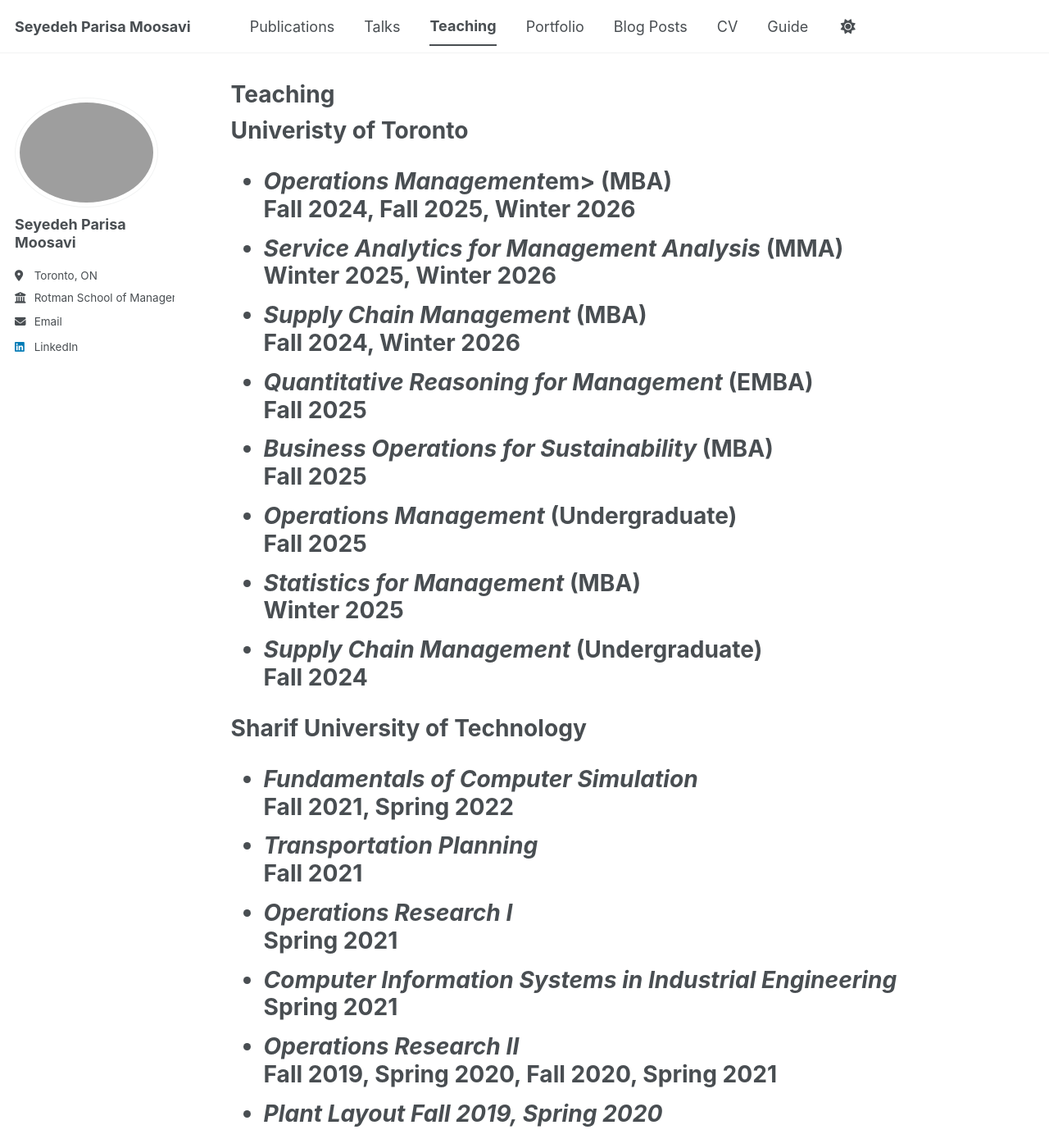
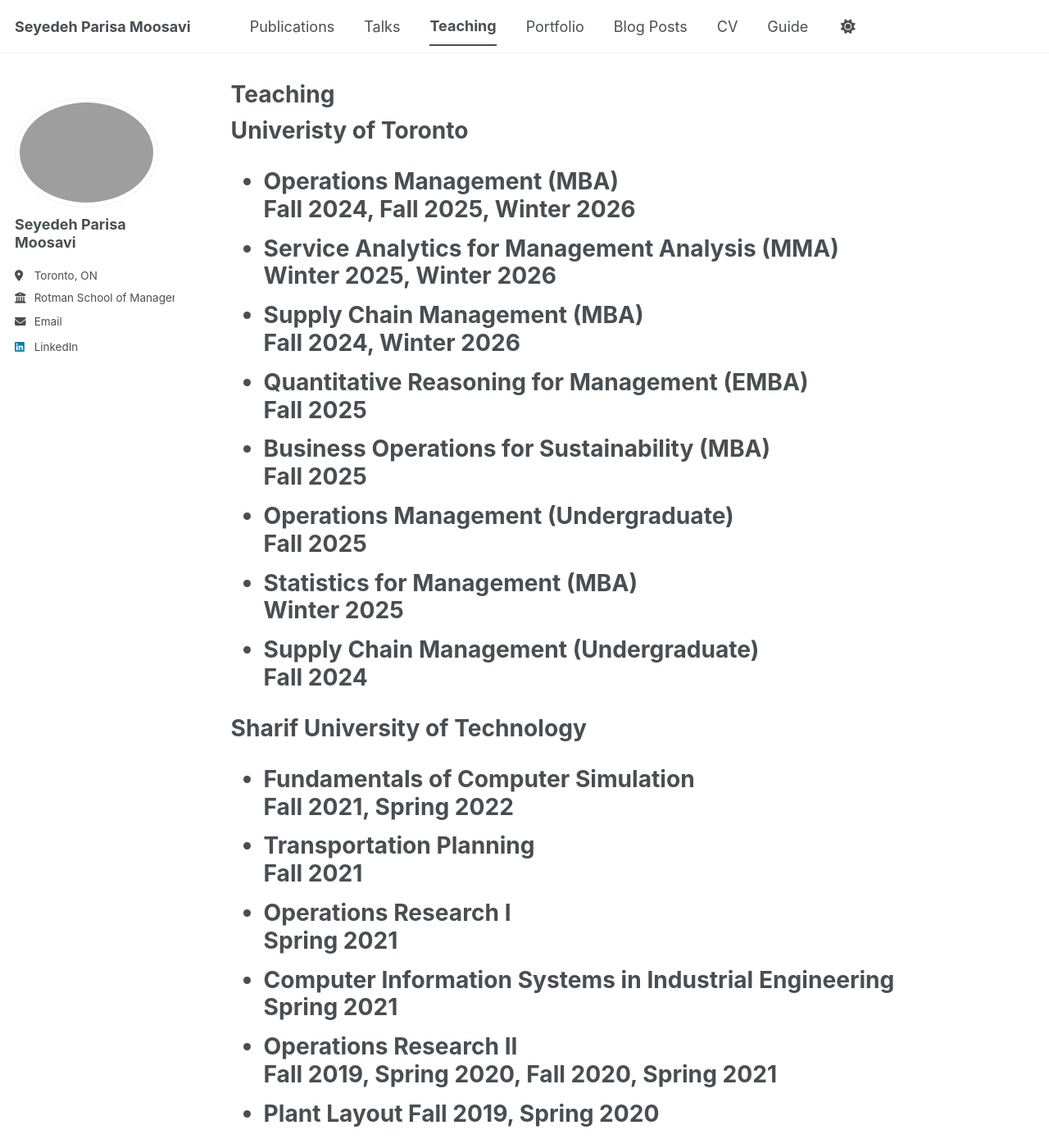
Before and after one commit to parisamsv/parisamsv.github.io, a Jekyll site: the page built from _pages/teaching.html, in a window 1280 px wide and 1400 px high. Shown: the whole window at 82% size. Built offline with Jekyll 4.4.1, drawn with Linux system fonts in a browser that asks for light colours; a script bundle is joined from its source files by our own code; library files that are not in the unit come from our copies.

Commit message:
Remove emphasis tags from course listings

```diff
--- a/_pages/teaching.html
+++ b/_pages/teaching.html
@@ -8,35 +8,35 @@
 <h1>Univeristy of Toronto<h1>
 <ul>
   <li>
-    <em>Operations Management</em>em> (MBA)<br>
+    Operations Management (MBA)<br>
     Fall 2024, Fall 2025, Winter 2026
   </li>
   <li>
-    <em>Service Analytics for Management Analysis</em> (MMA)<br>
+     Service Analytics for Management Analysis  (MMA)<br>
     Winter 2025, Winter 2026
   </li>
   <li>
-    <em>Supply Chain Management</em> (MBA)<br>
+     Supply Chain Management  (MBA)<br>
     Fall 2024, Winter 2026
   </li>
   <li>
-    <em>Quantitative Reasoning for Management</em> (EMBA)<br>
+     Quantitative Reasoning for Management  (EMBA)<br>
     Fall 2025
   </li>
   <li>
-    <em>Business Operations for Sustainability</em> (MBA)<br>
+     Business Operations for Sustainability  (MBA)<br>
     Fall 2025
   </li>
   <li>
-    <em>Operations Management</em> (Undergraduate)<br>
+     Operations Management  (Undergraduate)<br>
     Fall 2025
   </li>
   <li>
-    <em>Statistics for Management</em> (MBA)<br>
+     Statistics for Management  (MBA)<br>
     Winter 2025
   </li>
   <li>
-    <em>Supply Chain Management</em> (Undergraduate)<br>
+     Supply Chain Management  (Undergraduate)<br>
     Fall 2024
   </li>
 </ul>
@@ -45,27 +45,27 @@
 <h1>Sharif University of Technology<h1>
 <ul>
   <li>
-    <em>Fundamentals of Computer Simulation</em><br>
+     Fundamentals of Computer Simulation <br>
     Fall 2021, Spring 2022
   </li>
   <li>
-    <em>Transportation Planning</em><br>
+     Transportation Planning <br>
     Fall 2021
   </li>
   <li>
-    <em>Operations Research I</em><br>
+     Operations Research I <br>
     Spring 2021
   </li>
   <li>
-    <em>Computer Information Systems in Industrial Engineering</em><br>
+     Computer Information Systems in Industrial Engineering <br>
     Spring 2021
   </li>
   <li>
-    <em>Operations Research II</em><br>
+     Operations Research II <br>
     Fall 2019, Spring 2020, Fall 2020, Spring 2021
   </li>
   <li>
-    <em>Plant Layout</strong><em>
+     Plant Layout</strong>
     Fall 2019, Spring 2020
   </li>
 </ul>
```
